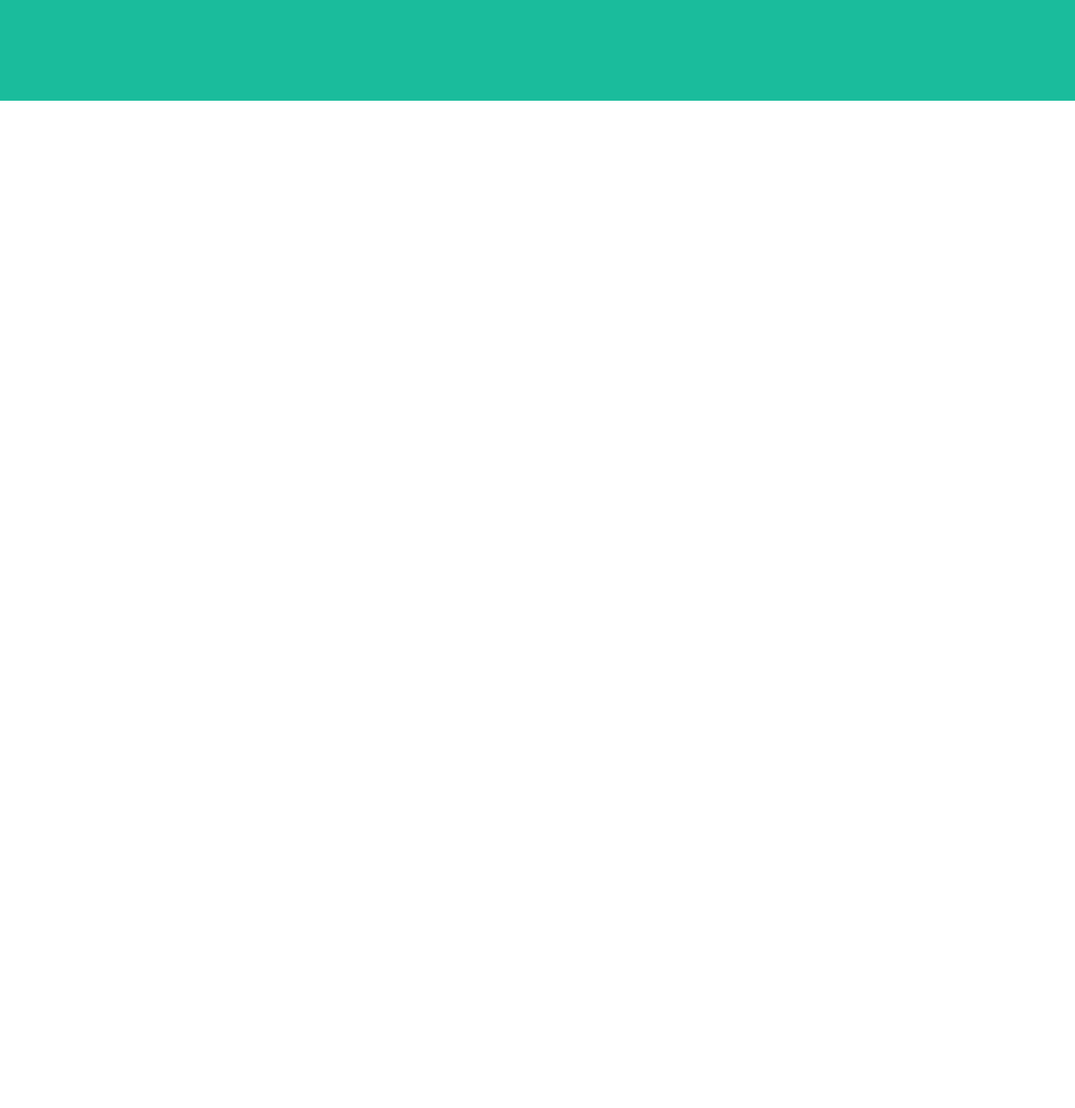
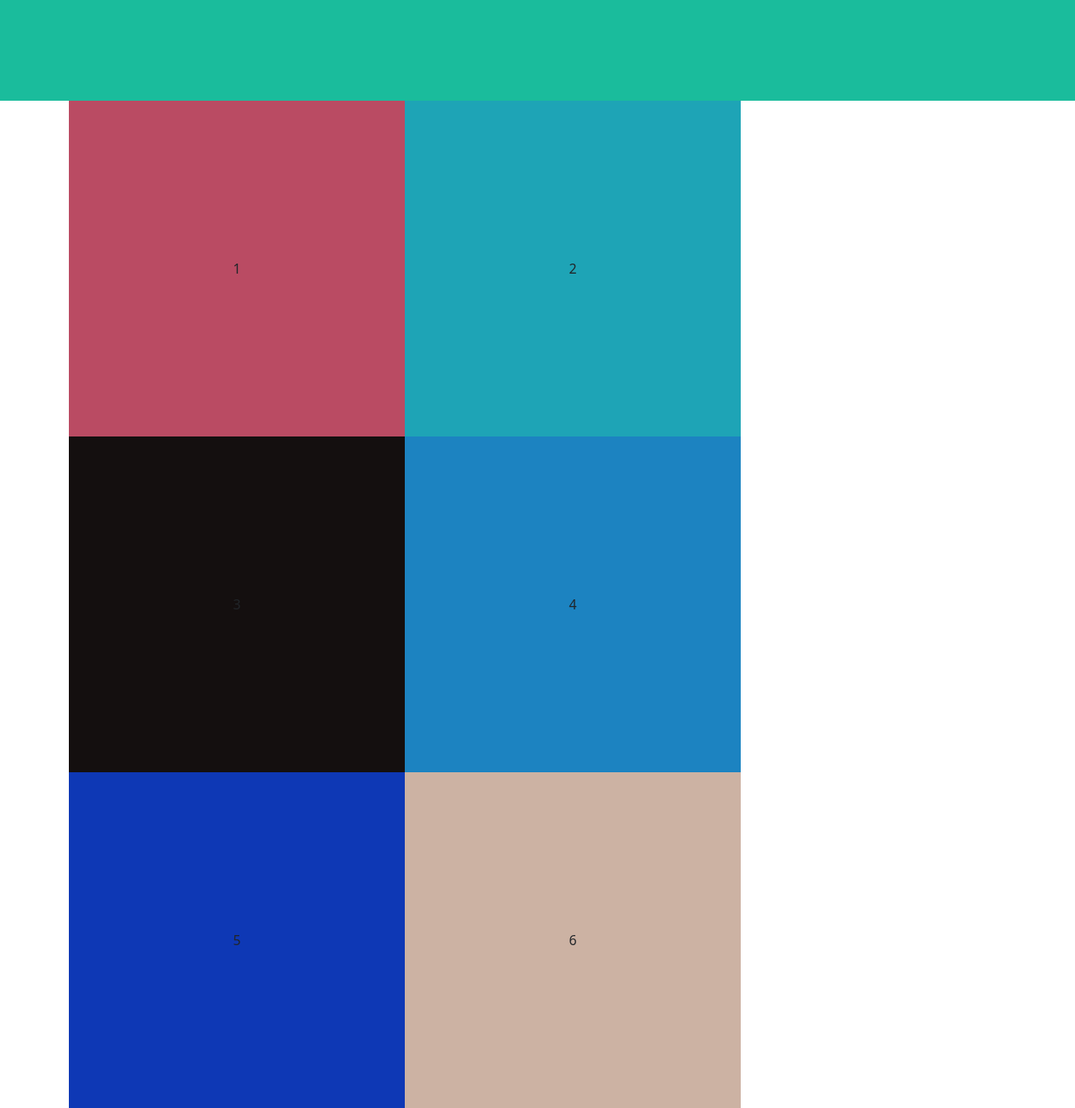
Before and after one commit to Riccardouras/html-css-bootstrap-freelancer, a plain HTML site: page index.html in a window 1280 px wide. Shown: the part 720-2040 px from the top of the page at 84% size. Before the commit the page ends 840 px from the top, so only its background shows below. Drawn offline with nearby package versions, Linux system fonts and the light colour scheme.

Commit message:
wrapperino

```diff
--- a/css/style.css
+++ b/css/style.css
@@ -1,3 +1,6 @@
 .height{
     height: 800px;
 }
+.height-2{
+    height: 200px;
+}
--- a/index.html
+++ b/index.html
@@ -22,7 +22,7 @@
         <section>
             <div class="height .container-fluid d-flex align-items-center justify-content-center" style="background-color: #1ABC9C;">
                 <div class="">
-                    <div class="flex-shrink-0">
+                    <div class="flex-shrink-0 d-flex justify-content-center">
                     <img src="..." alt="...">
                     </div>
                     <div class="flex-grow-1 ms-3">
@@ -32,7 +32,17 @@
             </div>
         </section>
         <section>
-
+            <div class="container-fluid height-2"></div>
+            <div class="container height d-flex align-items-center justify-content-center">
+                <div class="d-flex flex-wrap">
+                    <div class="col-4 d-flex justify-content-center align-items-center" style="background-color: #BA4B63; height: 400px;width: 400px;">1</div>
+                    <div class="col-4 d-flex justify-content-center align-items-center" style="background-color: #1EA4B6; height: 400px;width: 400px;">2</div>
+                    <div class="col-4 d-flex justify-content-center align-items-center" style="background-color: #140F0F; height: 400px;width: 400px;">3</div>
+                    <div class="col-4 d-flex justify-content-center align-items-center" style="background-color: #1C83C1; height: 400px;width: 400px;">4</div>
+                    <div class="col-4 d-flex justify-content-center align-items-center" style="background-color: #0E38B5; height: 400px;width: 400px;">5</div>
+                    <div class="col-4 d-flex justify-content-center align-items-center" style="background-color: #CCB2A3; height: 400px;width: 400px;">6</div>
+                </div>
+            </div>
         </section>
     </main>
 </body>
```
